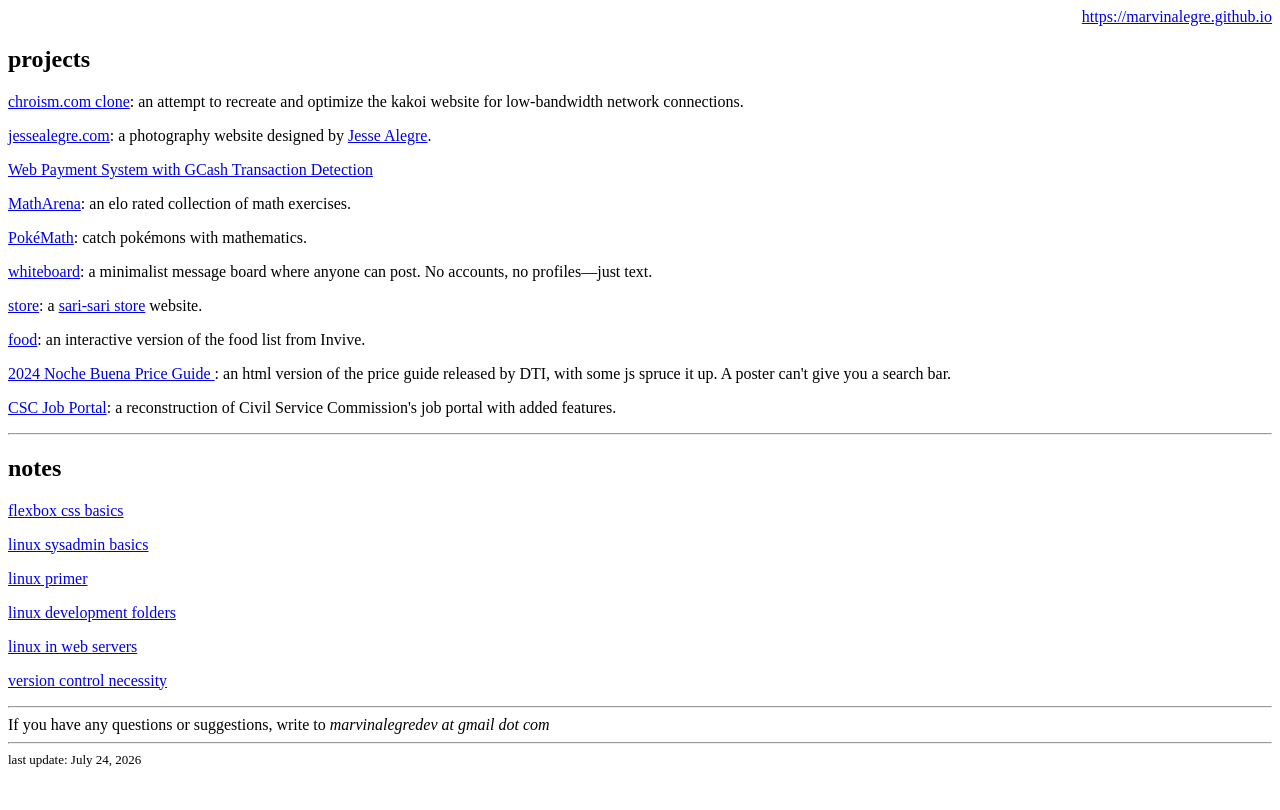
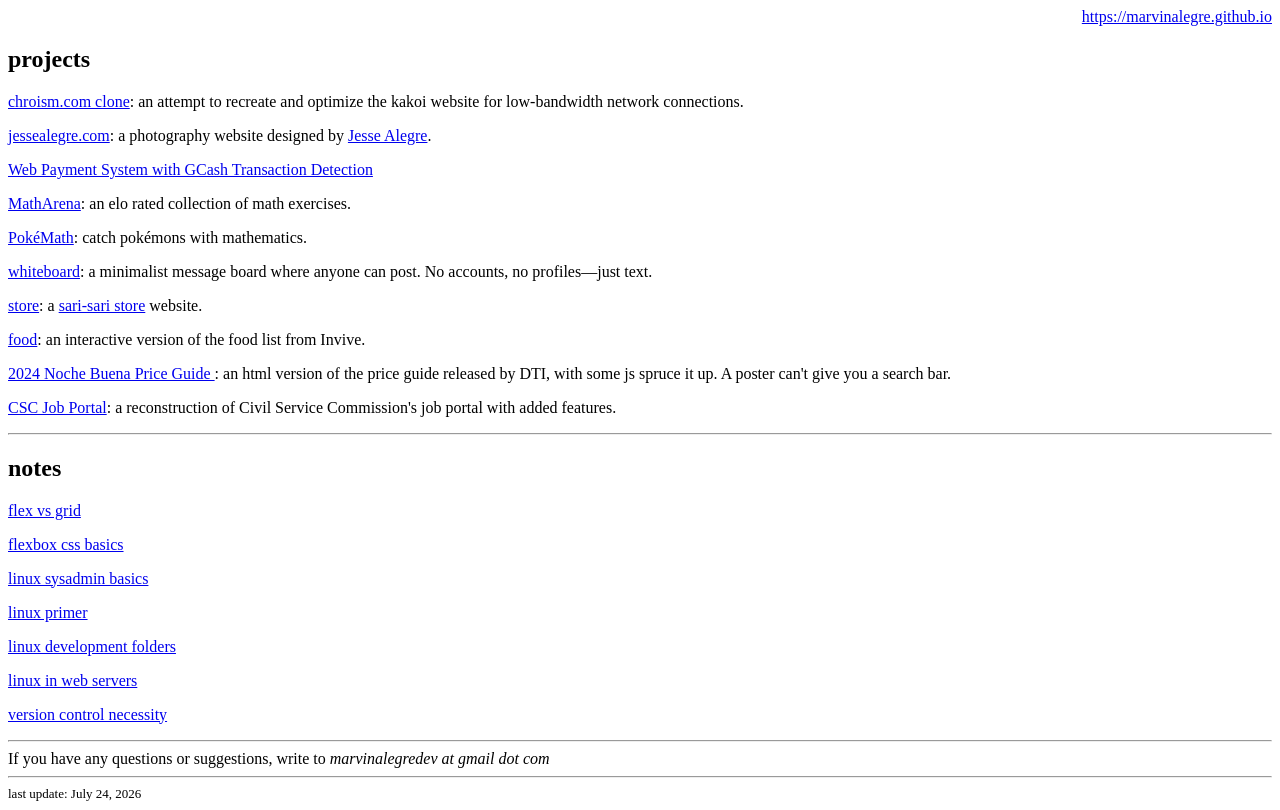
Before and after one commit to marvinalegre/marvinalegre.github.io, a plain HTML site: page index.html in a window 1280 px wide. Drawn offline with Linux system fonts and the light colour scheme.

Commit message:
update notes

```diff
--- a/index.html
+++ b/index.html
@@ -80,6 +80,12 @@
     <h2>notes</h2>
 
     <p>
+      <a href="https://chatgpt.com/share/6a635191-03f0-83ec-9204-28937640d5e1"
+        >flex vs grid</a
+      >
+    </p>
+
+    <p>
       <a href="https://chatgpt.com/share/6a6307ae-a964-83ec-b4c5-4f7c0a5f7162"
         >flexbox css basics</a
       >
```
